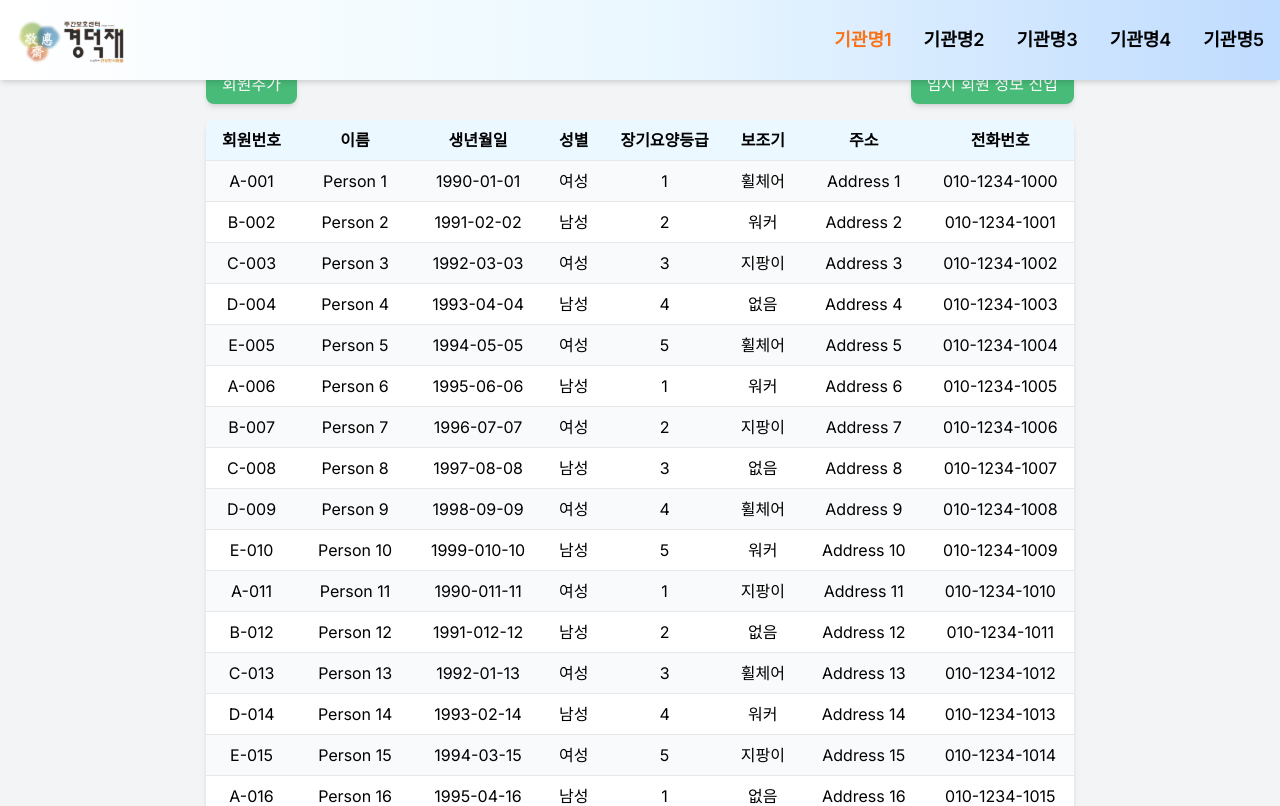
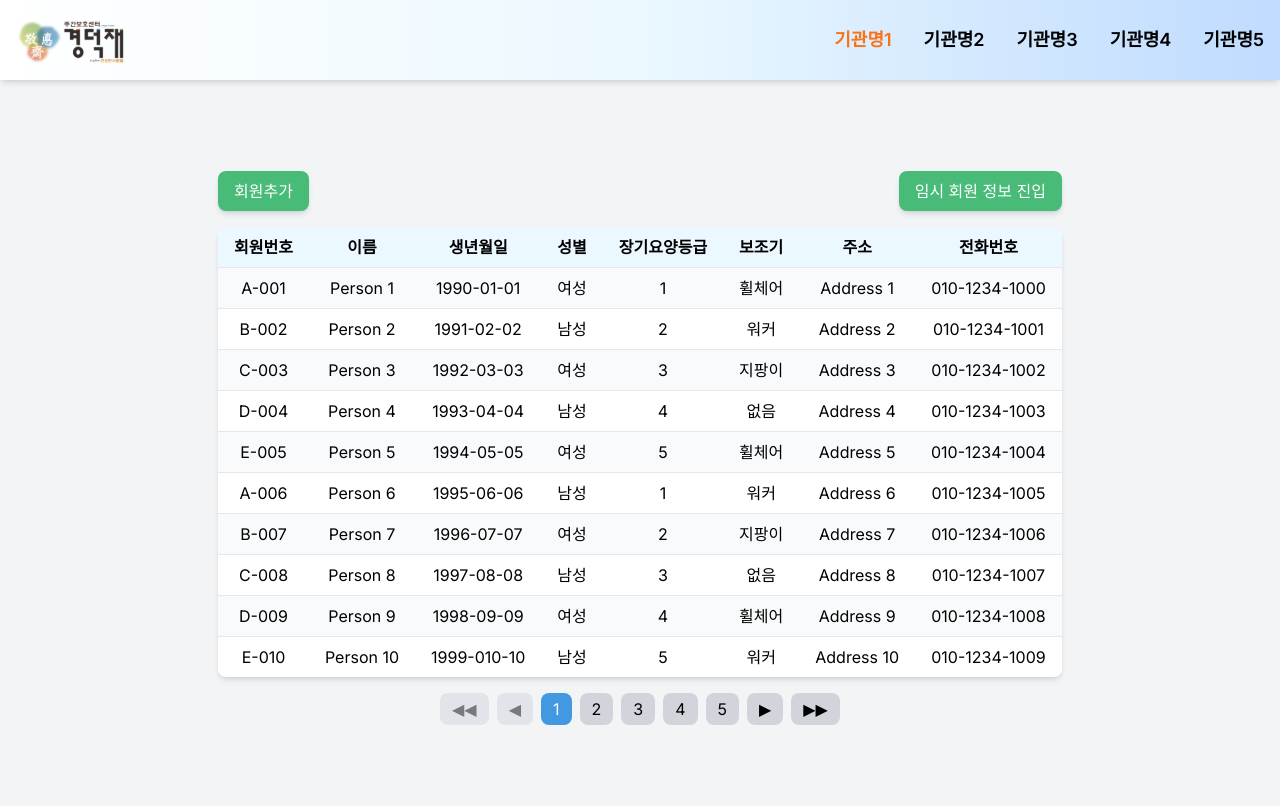
Before and after one commit to yeowool1010/Home-care-center-management-system_test, a Next.js app: page / in a window 1280 px wide. Shown: the top 806 px of the page. Built offline with nearby package versions, Linux system fonts and the light colour scheme.

Commit message:
멤버테이블 페이지네이션

```diff
--- a/src/components/page/MemberTable.tsx
+++ b/src/components/page/MemberTable.tsx
@@ -7,6 +7,9 @@ const MemberTable = () => {
   const [activeTab, setActiveTab] = useState<string>('회원 목록');
   const [isModalOpen, setIsModalOpen] = useState(false);
   const [members, setMembers] = useState<any[]>([]);
+  const [currentPage, setCurrentPage] = useState<number>(1);
+  const membersPerPage = 10; // Number of members to show per page
+  const pageGroupSize = 5; // Number of page buttons to show in pagination
 
   // Fetch people data from API on component mount
   useEffect(() => {
@@ -15,6 +18,27 @@ const MemberTable = () => {
       .then((data) => setMembers(data))
       .catch((error) => console.error('Error fetching members:', error));
   }, []);
+
+  // Calculate total pages
+  const totalPages = Math.ceil(members.length / membersPerPage);
+
+  // Get current page members
+  const currentMembers = members.slice(
+    (currentPage - 1) * membersPerPage,
+    currentPage * membersPerPage
+  );
+
+  // Calculate the start and end of the current page group
+  const currentGroup = Math.floor((currentPage - 1) / pageGroupSize);
+  const startPage = currentGroup * pageGroupSize + 1;
+  const endPage = Math.min(startPage + pageGroupSize - 1, totalPages);
+
+  // Handle page change
+  const handlePageChange = (page: number) => {
+    if (page > 0 && page <= totalPages) {
+      setCurrentPage(page);
+    }
+  };
 
   return (
     <div className="flex flex-col items-center p-4 text-bl text-black">
@@ -50,7 +74,7 @@ const MemberTable = () => {
           </tr>
         </thead>
         <tbody>
-          {members.map((member, index) => (
+          {currentMembers.map((member, index) => (
             <tr
               key={member.memberId}
               className={`${
@@ -72,21 +96,44 @@ const MemberTable = () => {
 
       {/* Pagination */}
       <div className="mt-4 flex justify-center space-x-2">
-        <button className="px-3 py-1 rounded-lg bg-gray-300 hover:bg-gray-400">
+        <button
+          onClick={() => handlePageChange(1)}
+          disabled={currentPage === 1}
+          className="px-3 py-1 rounded-lg bg-gray-300 hover:bg-gray-400 disabled:opacity-50"
+        >
+          ◀◀
+        </button>
+        <button
+          onClick={() => handlePageChange(startPage - 1)}
+          disabled={startPage === 1}
+          className="px-3 py-1 rounded-lg bg-gray-300 hover:bg-gray-400 disabled:opacity-50"
+        >
           ◀
         </button>
-        {Array.from({ length: 10 }, (_, i) => (
+        {Array.from({ length: endPage - startPage + 1 }, (_, i) => (
           <button
             key={i}
+            onClick={() => handlePageChange(startPage + i)}
             className={`px-3 py-1 rounded-lg ${
-              i === 0 ? 'bg-blue-500 text-white' : 'bg-gray-300 hover:bg-gray-400'
+              currentPage === startPage + i ? 'bg-blue-500 text-white' : 'bg-gray-300 hover:bg-gray-400'
             }`}
           >
-            {i + 1}
+            {startPage + i}
           </button>
         ))}
-        <button className="px-3 py-1 rounded-lg bg-gray-300 hover:bg-gray-400">
+        <button
+          onClick={() => handlePageChange(endPage + 1)}
+          disabled={endPage === totalPages}
+          className="px-3 py-1 rounded-lg bg-gray-300 hover:bg-gray-400 disabled:opacity-50"
+        >
           ▶
+        </button>
+        <button
+          onClick={() => handlePageChange(totalPages)}
+          disabled={currentPage === totalPages}
+          className="px-3 py-1 rounded-lg bg-gray-300 hover:bg-gray-400 disabled:opacity-50"
+        >
+          ▶▶
         </button>
       </div>
     </div>
--- a/src/pages/api/people.ts
+++ b/src/pages/api/people.ts
@@ -20,7 +20,7 @@ interface Person {
 const assistiveDevices = ["휠체어", "워커", "지팡이", "없음"];
 const organizations = ["A", "B", "C", "D", "E"];
 
-const people: Person[] = Array.from({ length: 100 }, (_, i) => {
+const people: Person[] = Array.from({ length: 200 }, (_, i) => {
   const org = organizations[i % organizations.length]; // Cycle through A, B, C, D, E
   return {
     memberId: String(i + 1).padStart(3, '0'), // Simple sequential number as memberId
```
